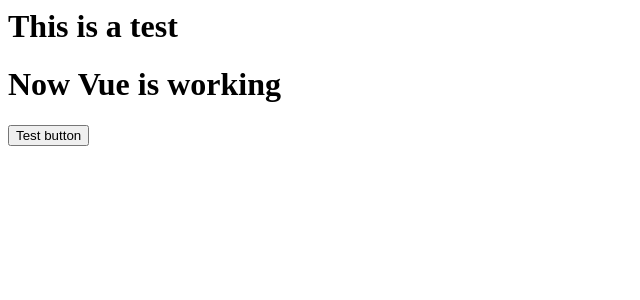
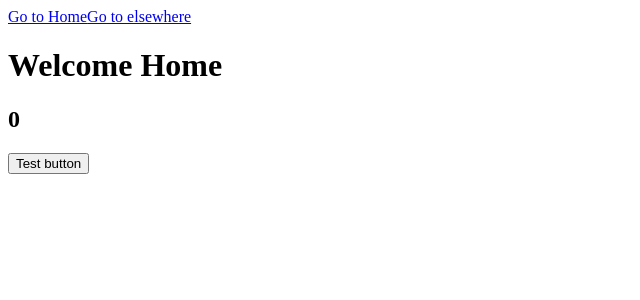
Before and after one commit to purejgleason/example-vue-vite, a Vue app: page / in a window 1280 px wide. Shown: the top 300 px of the page, without its empty margins (0-640 px from the left). Built offline with nearby package versions, Linux system fonts and the light colour scheme.

Commit message:
Router and linting added

```diff
--- a/index.html
+++ b/index.html
@@ -3,7 +3,6 @@
         <title>Caw Caw</title>
     </head>
     <body>
-        <h1>This is a test</h1>
         <div id="app"></div>
         <script type="module" src="src/index.mjs"></script>
     </body>
--- a/package.json
+++ b/package.json
@@ -12,6 +12,10 @@
     "happy-dom": "latest",
     "vite": "latest",
     "vitest": "latest",
-    "vue": "latest"
+    "vue": "latest",
+    "vue-router": "^4.1.5",
+    "eslint": "latest",
+    "eslint-config-google": "latest",
+    "eslint-plugin-vue": "latest"
   }
 }
--- a/src/App.vue
+++ b/src/App.vue
@@ -1,11 +1,22 @@
 <template>
-  <h1>Now Vue is working</h1>
-  <button @click="onClick">Test button</button>
+  <div class="wrapper">
+    <div class="links">
+      <router-link to="/">Go to Home</router-link>
+      <router-link to="/Other">Go to elsewhere</router-link>
+    </div>
+    <router-view></router-view>
+  </div>
+
+
 </template>
 <script setup>
-import {ref} from "vue";
-const value = ref(0);
-const onClick = (event)=>{
-  value.value=1;
+</script>
+<style scoped>
+.links{
+  display:flex;
 }
-</script>
+.wrapper{
+  display:flex;
+  flex-direction: column;
+}
+</style>
--- /dev/null
+++ b/src/components/Home.vue
@@ -0,0 +1,14 @@
+<template>
+  <div>
+    <h1>Welcome Home</h1>
+    <h2>{{value}}</h2>
+    <button @click="onClick">Test button</button>
+  </div>
+</template>
+<script setup>
+import {ref} from "vue";
+const value = ref(0);
+const onClick = (event)=>{
+  value.value+=1;
+}
+</script>
--- /dev/null
+++ b/src/components/Other.vue
@@ -0,0 +1,7 @@
+<template>
+  <div>
+    <h1>I Think you should be somewhere else</h1>
+  </div>
+</template>
+<script setup>
+</script>
--- a/src/index.mjs
+++ b/src/index.mjs
@@ -1,5 +1,7 @@
 import App from "./App.vue";
 import { createApp } from 'vue';
+import {mainRoutes} from "./router/index.mjs";
 
 createApp(App)
+  .use(mainRoutes)
   .mount('#app');
--- /dev/null
+++ b/src/router/index.mjs
@@ -0,0 +1,12 @@
+import { createWebHistory, createRouter } from "vue-router";
+import Home from "../components/Home.vue";
+import Other from "../components/Other.vue";
+const routes = [
+  { path: '/', component: Home },
+  { path:"/other", component: Other}
+]
+const router = createRouter({
+  history: createWebHistory(),
+  routes,
+})
+export {router as mainRoutes};
```
Also changed, not shown: .eslintrc.yml (added), 2 other files (tests, documents, lock files or other folders).
